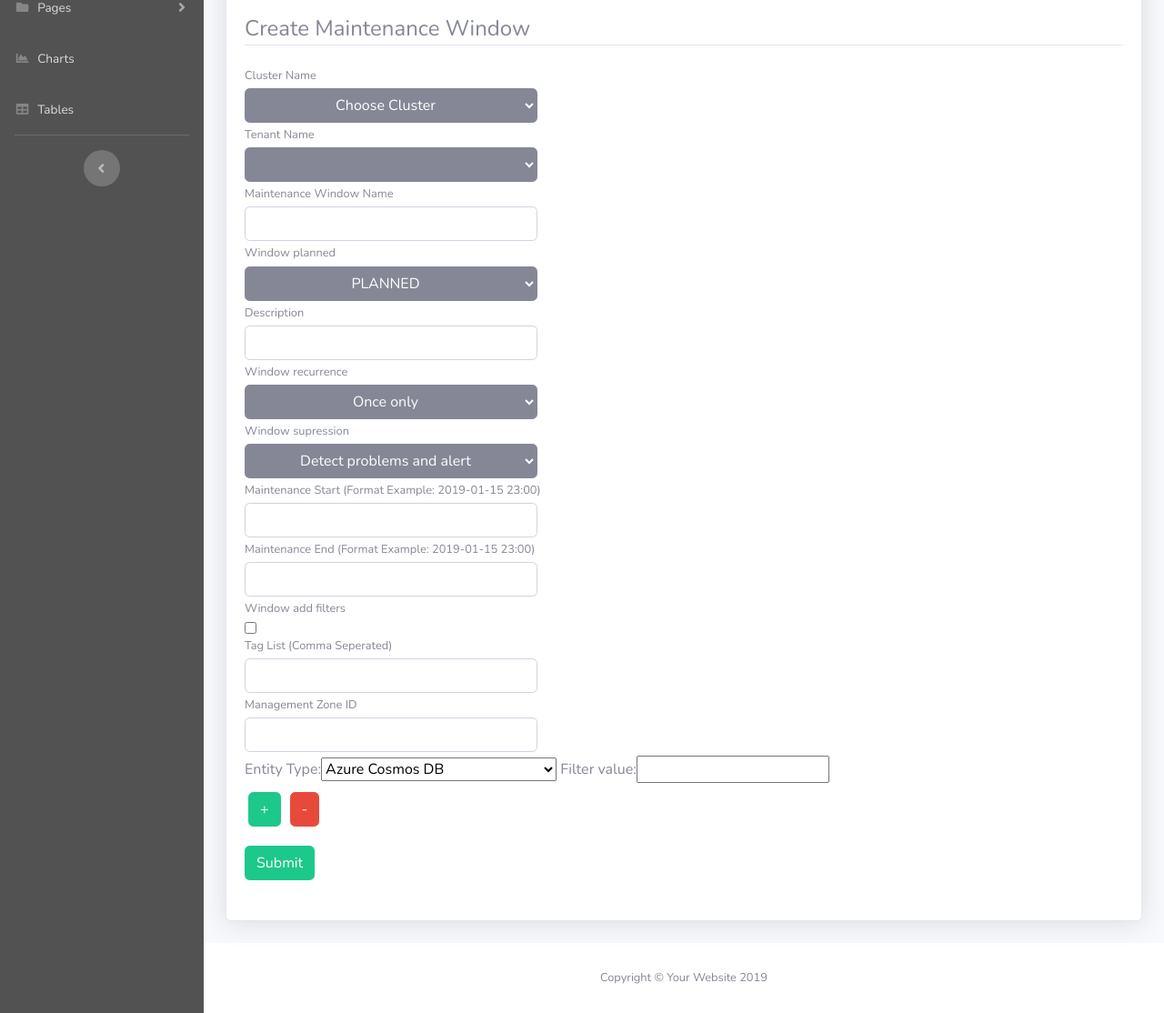
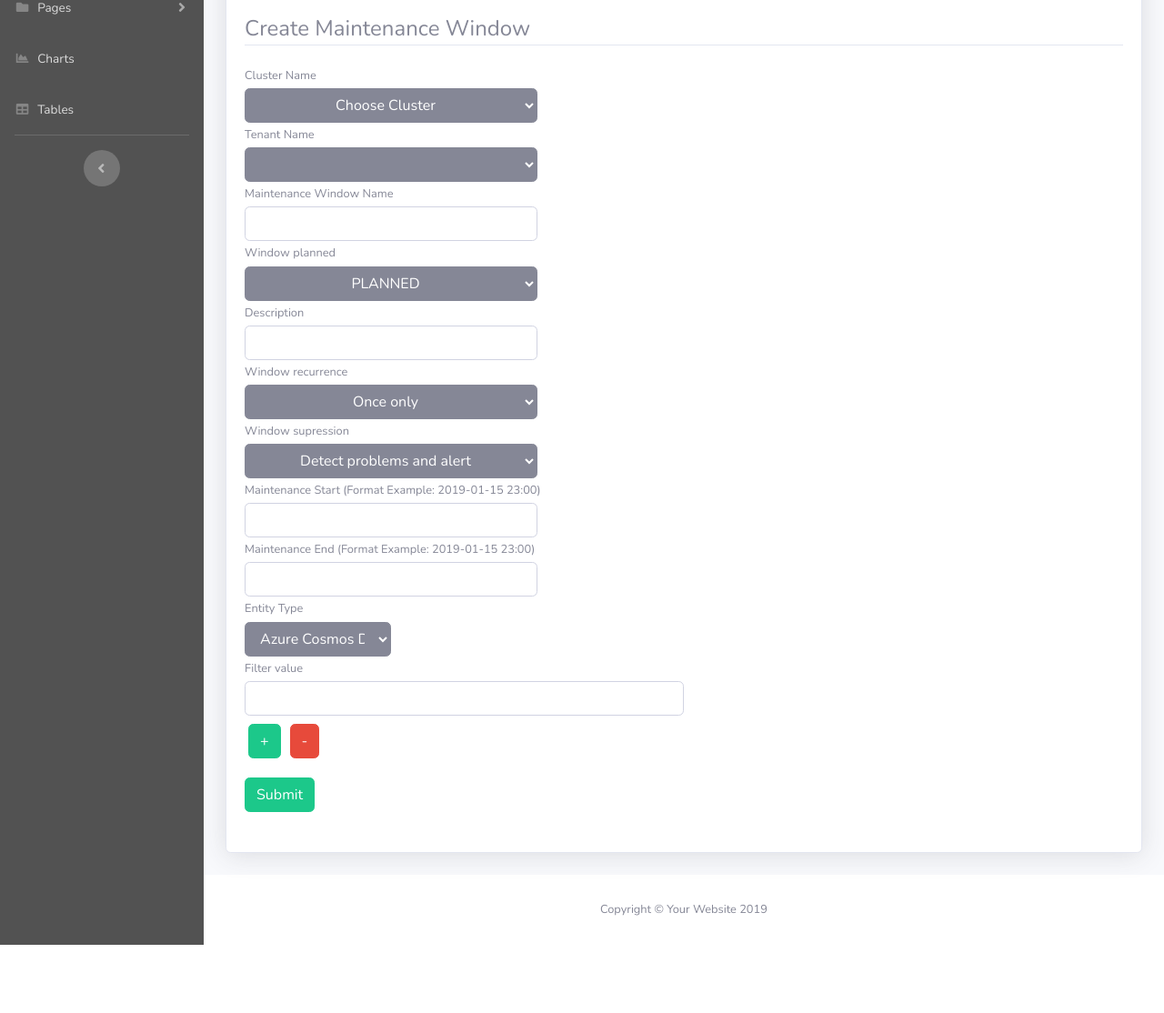
Before and after one commit to dt-self-service/self-service-app, a Django app: page /maintenance/create/ in a window 1280 px wide. Shown: the part 324-1438 px from the top of the page at 91% size. After the commit the page ends 1363 px from the top, so only its background shows below. Run offline with Django 3.2, Linux system fonts and the light colour scheme; lists and menus that the app fills with data are empty; some libraries are stand-ins or nearby versions.

Commit message:
Removed old fields and added formatting

```diff
--- a/maintenance/forms.py
+++ b/maintenance/forms.py
@@ -116,22 +116,6 @@ class create_maintenance_window(forms.Form):
             input_formats= ['%Y-%m-%d %H:%M'],
             widget=forms.TextInput(attrs={'class': 'form-control col-lg-4 col-sm-12 col-md-8'})
     )
-    window_add_filters = forms.BooleanField(
-            widget=forms.CheckboxInput(attrs={'class': 'form-check'}),
-            required=False,
-    )
-    tags_list = forms.CharField(
-            label="Tag List (Comma Seperated)",
-            required=False,
-            widget=forms.TextInput(attrs={'class': 'form-control col-lg-4 col-sm-12 col-md-8'})
-    )
-    management_zone_name = forms.CharField(
-            label="Management Zone ID",
-            required=False,
-            max_length=100,
-            widget=forms.TextInput(attrs={'class': 'form-control col-lg-4 col-sm-12 col-md-8'})
-    )
-
     def fields_required(self, fields):
         #    """Used for conditionally marking fields as required."""
         for field in fields:
@@ -270,7 +254,18 @@ class window_filters(forms.Form):
                         ("VMWARE_DATACENTER", "VMware Datacenter"),
         }
 
-        entity_type = forms.ChoiceField(label = "Entity Type", choices = AVAILABLE_FILTER_FIELDS)
-        filter_value = forms.CharField(max_length=100)
+        entity_type = forms.ChoiceField(
+                label = "Entity Type",
+                choices = AVAILABLE_FILTER_FIELDS,
+                widget=forms.Select(
+                        attrs={'class': 'btn btn-secondary dropdown-toggle col-lg-2 col-sm-12 col-md-8'}
+                )
+        )
+        filter_value = forms.CharField(
+                max_length=100,
+                widget=forms.TextInput(
+                        attrs={'class': 'form-control col-lg-6 col-sm-12 col-md-8'}
+                )
+        )
 
-filter_set = formset_factory(window_filters, extra=1)
+filter_set = formset_factory(window_filters, extra=1, max_num=10)
--- a/maintenance/templates/maintenance/create.html
+++ b/maintenance/templates/maintenance/create.html
@@ -27,7 +27,14 @@
             {% endfor %}
             <div id="form_set">
             {% for entity_form in formset.forms %}
-              {{ entity_form }}
+              {% for field in entity_form %}
+                <div id="div_id_{{ field.name }}">
+                  <div class="small mb-1" for="{{ field.name }}">{{ field.label }}</div>
+                  <div class="mb-1">
+                    {{ field }}
+                  </div>
+                </div>
+              {% endfor %}
             {% endfor %}
             </div>
             <div class="input-group-append" id="add_more_div">
```
